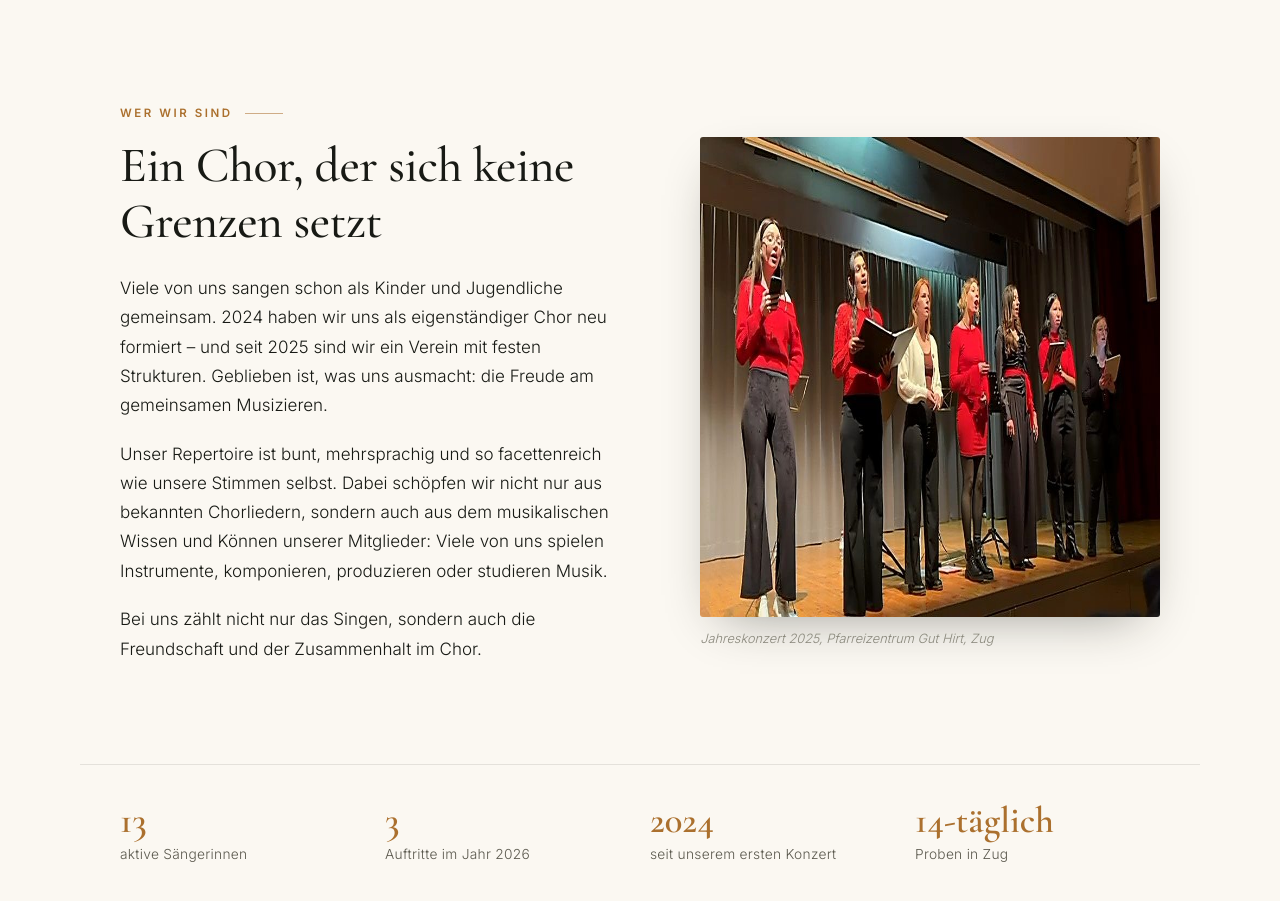
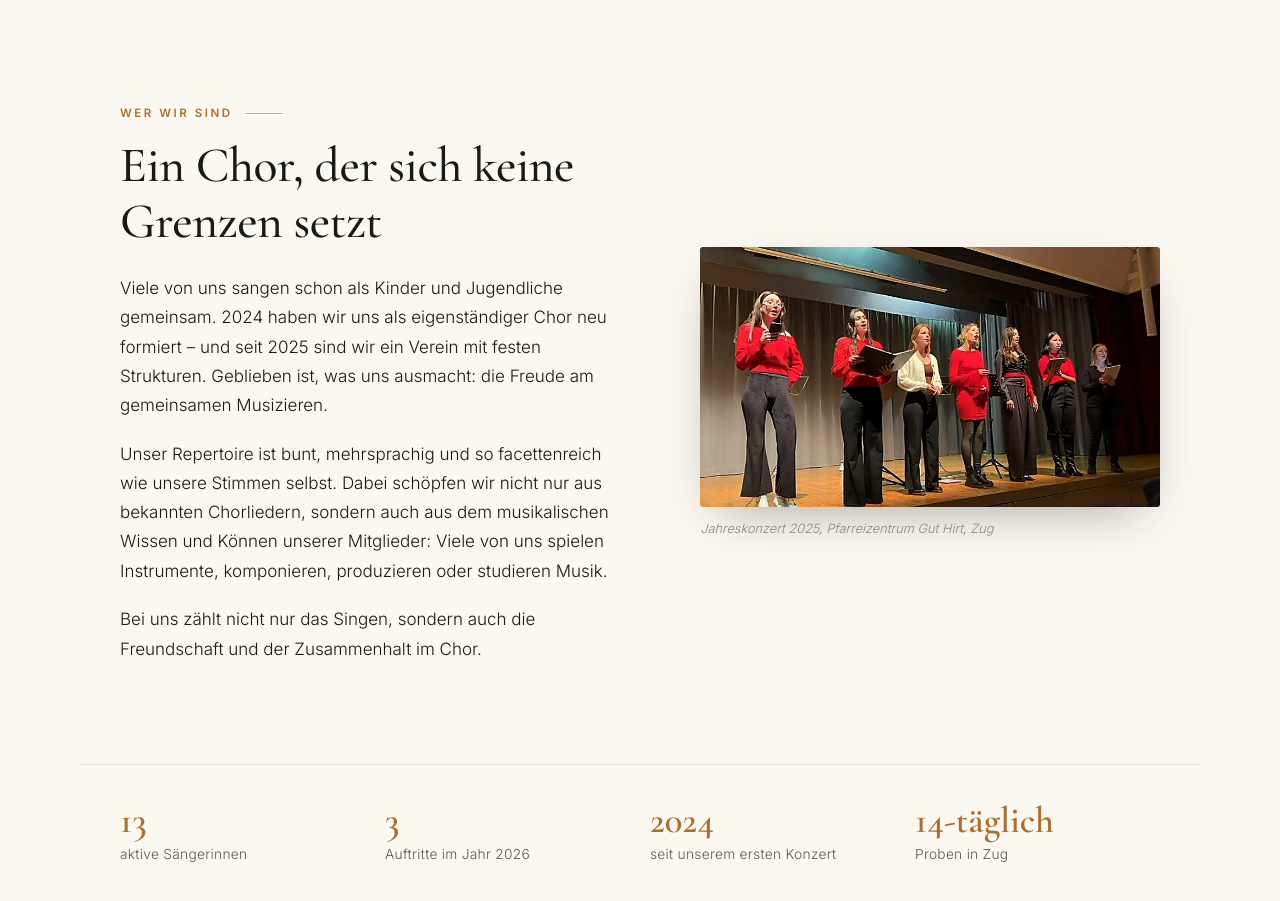
Before and after one commit to lwaeschl/chor-sonore-website, a plain HTML site: page index.html in a window 1280 px wide. Shown: the part 820-1721 px from the top of the page. Drawn offline with nearby package versions, Linux system fonts and the light colour scheme.

Commit message:
Bildverzerrung behoben: height auto statt fixer Hoehe

```diff
--- a/index.html
+++ b/index.html
@@ -66,7 +66,7 @@
       <p>Bei uns zählt nicht nur das Singen, sondern auch die Freundschaft und der Zusammenhalt im Chor.</p>
     </div>
     <figure class="figure reveal">
-      <img src="img/chor-2025.jpg" alt="Der Chor Sonore beim Jahreskonzert" loading="lazy" width="848" height="480">
+      <img src="img/chor-2025.jpg" alt="Der Chor Sonore beim Jahreskonzert" loading="lazy">
       <figcaption>Jahreskonzert 2025, Pfarreizentrum Gut Hirt, Zug</figcaption>
     </figure>
   </div>
--- a/styles.css
+++ b/styles.css
@@ -19,7 +19,7 @@ body{
   font-family:var(--sans);font-weight:300;font-size:17px;line-height:1.72;
   -webkit-font-smoothing:antialiased;overflow-x:hidden;
 }
-img,video{max-width:100%;display:block}
+img,video{max-width:100%;height:auto;display:block}
 a{color:inherit}
 
 h1,h2,h3{font-family:var(--serif);font-weight:500;line-height:1.12;margin:0 0 .5em}
```
